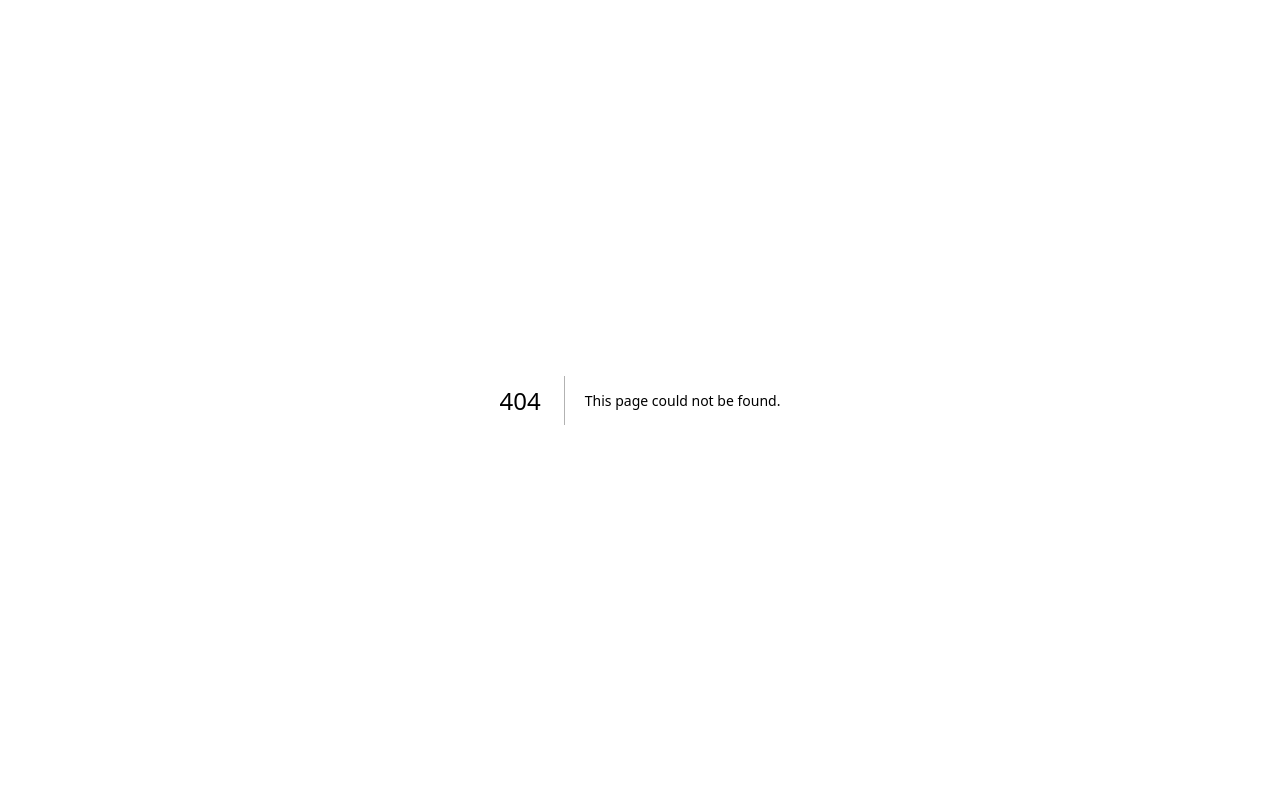
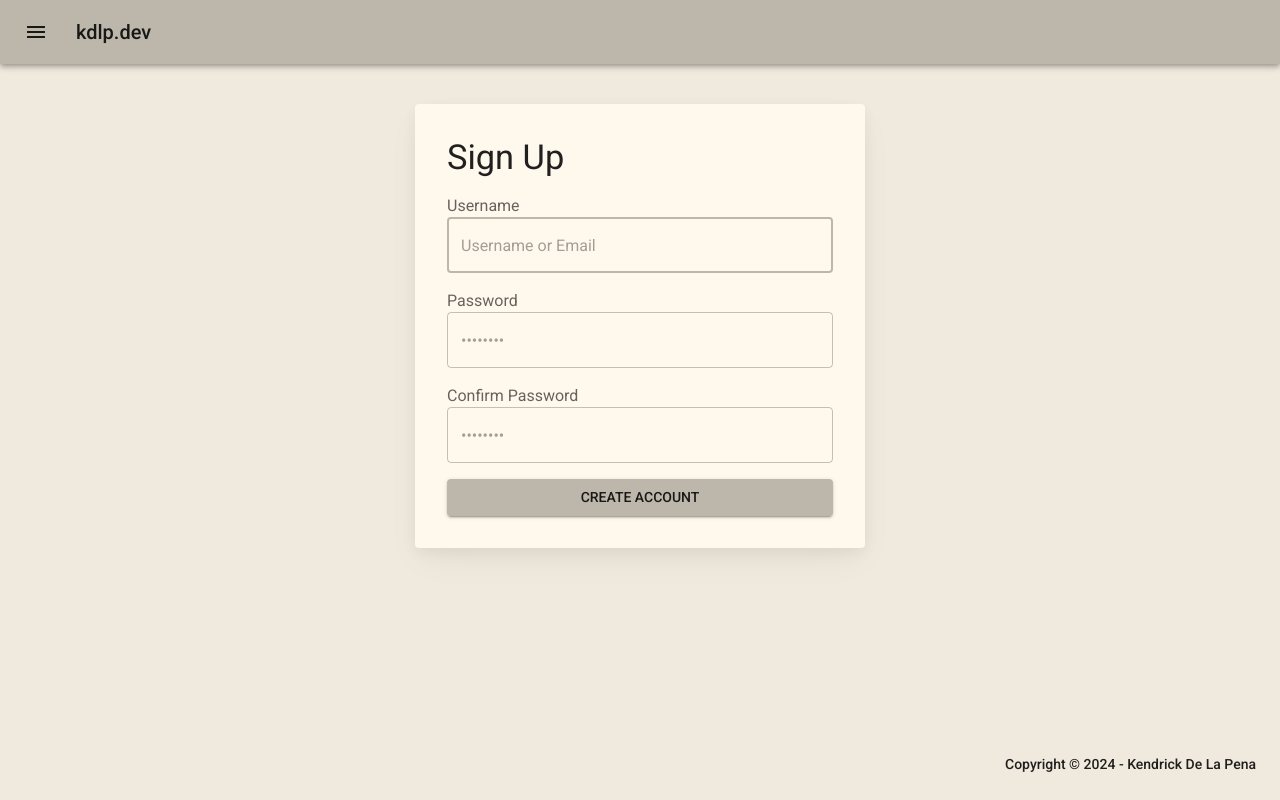
Before and after one commit to kenforeverlost/template-website, a Next.js app: page /signup in a window 1280 px wide. Before the commit this address had no page. Built offline with nearby package versions, Linux system fonts and the light colour scheme; what @mui/material-nextjs would draw is missing.

Commit message:
Started on signup page

```diff
--- a/src/_features/Header.tsx
+++ b/src/_features/Header.tsx
@@ -16,11 +16,12 @@ import {
   ListItemText,
   Stack,
   Toolbar,
-  Typography
+  Typography,
 } from "@mui/material";
 import HomeIcon from "@mui/icons-material/Home";
 import LoginIcon from "@mui/icons-material/Login";
 import MenuIcon from "@mui/icons-material/Menu";
+import PersonAddIcon from "@mui/icons-material/PersonAdd";
 
 export default function Header() {
   const [isMenuOpen, setIsMenuOpen] = useState(false);
@@ -28,7 +29,7 @@ export default function Header() {
 
   const NavigationList = () => {
     const routeList = [
-      { name: "Home", icon: <HomeIcon />, onClick: () => router.push("/") }
+      { name: "Home", icon: <HomeIcon />, onClick: () => router.push("/") },
     ];
     const userList = [
       {
@@ -36,9 +37,17 @@ export default function Header() {
         icon: <LoginIcon />,
         onClick: () => {
           router.push("/login");
-        }
-      }
+        },
+      },
+      {
+        name: "Create Account",
+        icon: <PersonAddIcon />,
+        onClick: () => {
+          router.push("/signup");
+        },
+      },
     ];
+    //TODO: Need to chaange items based on login or not
 
     return (
       <Box sx={{ minWidth: 250 }}>
--- /dev/null
+++ b/src/_features/SignupForm.tsx
@@ -0,0 +1,148 @@
+"use client";
+
+import { useState } from "react";
+import Box from "@mui/material/Box";
+import Button from "@mui/material/Button";
+import FormLabel from "@mui/material/FormLabel";
+import FormControl from "@mui/material/FormControl";
+import Stack from "@mui/material/Stack";
+import TextField from "@mui/material/TextField";
+import Typography from "@mui/material/Typography";
+
+export default function SignupForm() {
+  const [username, setUsername] = useState("");
+  const [password, setPassword] = useState("");
+  const [confirmPassword, setConfirmPassword] = useState("");
+  const [usernameError, setUsernameError] = useState("");
+  const [passwordError, setPasswordError] = useState("");
+  const [confirmPasswordError, setConfirmPasswordError] = useState("");
+
+  const handleSubmit = (event: React.FormEvent<HTMLFormElement>) => {
+    event.preventDefault();
+
+    let isValid = true;
+
+    if (!password || password.length < 8) {
+      setPasswordError("Password must be at least 8 characters long.");
+      isValid = false;
+    } else {
+      setPasswordError("");
+    }
+    //TODO: Add number, case, and special character requirement
+
+    if (confirmPassword || confirmPassword !== password) {
+      setConfirmPasswordError("Passwords does not match.");
+      isValid = false;
+    } else {
+      setPasswordError("");
+    }
+
+    if (!username || username.length < 1) {
+      setUsernameError("Username is required.");
+      isValid = false;
+    } else {
+      setUsernameError("");
+    }
+    //TODO: Check uniqueness and length
+
+    console.log(isValid);
+
+    if (!isValid) {
+      //TODO
+      return;
+    }
+
+    const data = {
+      username: username,
+      password: password,
+      confirmPassword: confirmPassword,
+    };
+
+    console.log(data);
+  };
+
+  return (
+    <Stack direction="column" justifyContent="space-between">
+      <FormControl>
+        <Box
+          component="form"
+          onSubmit={handleSubmit}
+          sx={{ display: "flex", flexDirection: "column", gap: 2 }}
+        >
+          <Typography
+            component="h1"
+            variant="h4"
+            sx={{ width: "100%", fontSize: "clamp(2rem, 10vw, 2.15rem)" }}
+          >
+            Sign Up
+          </Typography>
+          <Stack>
+            <FormLabel htmlFor="username">Username</FormLabel>
+            <TextField
+              key="username"
+              autoComplete="username"
+              name="username"
+              fullWidth
+              autoFocus
+              id="username"
+              placeholder="Username or Email"
+              error={!!usernameError}
+              helperText={usernameError}
+              color={!!usernameError ? "error" : "primary"}
+              value={username}
+              onChange={(e: React.ChangeEvent<HTMLInputElement>) => {
+                const eventTarget = e.target as HTMLInputElement;
+
+                setUsername(eventTarget.value);
+              }}
+            />
+          </Stack>
+          <Stack>
+            <FormLabel htmlFor="password">Password</FormLabel>
+            <TextField
+              key="password"
+              autoComplete="password"
+              name="password"
+              fullWidth
+              id="password"
+              placeholder="••••••••"
+              type="password"
+              error={!!passwordError}
+              helperText={passwordError}
+              color={!!passwordError ? "error" : "primary"}
+              value={password}
+              onChange={(e: React.ChangeEvent<HTMLInputElement>) => {
+                const eventTarget = e.target as HTMLInputElement;
+
+                setPassword(eventTarget.value);
+              }}
+            />
+          </Stack>
+          <Stack>
+            <FormLabel htmlFor="password">Confirm Password</FormLabel>
+            <TextField
+              key="confirm-password"
+              name="confirmPassword"
+              fullWidth
+              id="confirmPassword"
+              placeholder="••••••••"
+              type="password"
+              error={!!confirmPasswordError}
+              helperText={confirmPasswordError}
+              color={!!confirmPasswordError ? "error" : "primary"}
+              value={confirmPassword}
+              onChange={(e: React.ChangeEvent<HTMLInputElement>) => {
+                const eventTarget = e.target as HTMLInputElement;
+
+                setConfirmPassword(eventTarget.value);
+              }}
+            />
+          </Stack>
+          <Button type="submit" fullWidth variant="contained">
+            Create Account
+          </Button>
+        </Box>
+      </FormControl>
+    </Stack>
+  );
+}
--- /dev/null
+++ b/src/app/signup/page.tsx
@@ -0,0 +1,21 @@
+import Stack from "@mui/material/Stack";
+
+import CustomMuiCard from "@components/CustomMuiCard";
+import Content from "@features/Content";
+import Header from "@features/Header";
+import Footer from "@features/Footer";
+import SignupForm from "@features/SignupForm";
+
+export default function Signup() {
+  return (
+    <Stack flexDirection={"column"} sx={{ minHeight: "100vh", width: "100%" }}>
+      <Header />
+      <Content>
+        <CustomMuiCard>
+          <SignupForm />
+        </CustomMuiCard>
+      </Content>
+      <Footer />
+    </Stack>
+  );
+}
```
